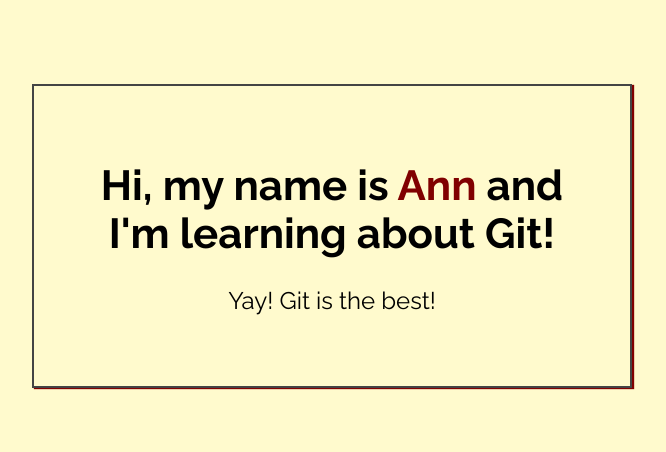
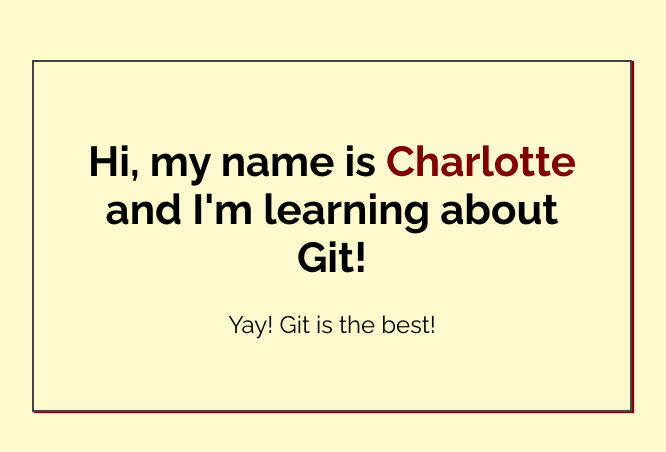
Before and after one commit to cbsumo305/my-first-repo, a plain HTML site: page index.html in a window 1280 px wide. Shown: the part 164-616 px from the top of the page, without its empty margins (308-974 px from the left). Drawn offline with Linux system fonts and the light colour scheme.

Commit message:
Added my name to index.html

```diff
--- a/index.html
+++ b/index.html
@@ -14,7 +14,7 @@
 <body>
 
     <div class="greeting">
-        <h1>Hi, my name is <span class="highlight">Ann</span> and I'm learning about Git! </h1>
+        <h1>Hi, my name is <span class="highlight">Charlotte</span> and I'm learning about Git! </h1>
 
         <p>Yay! Git is the best!</p>
     </div>
```
